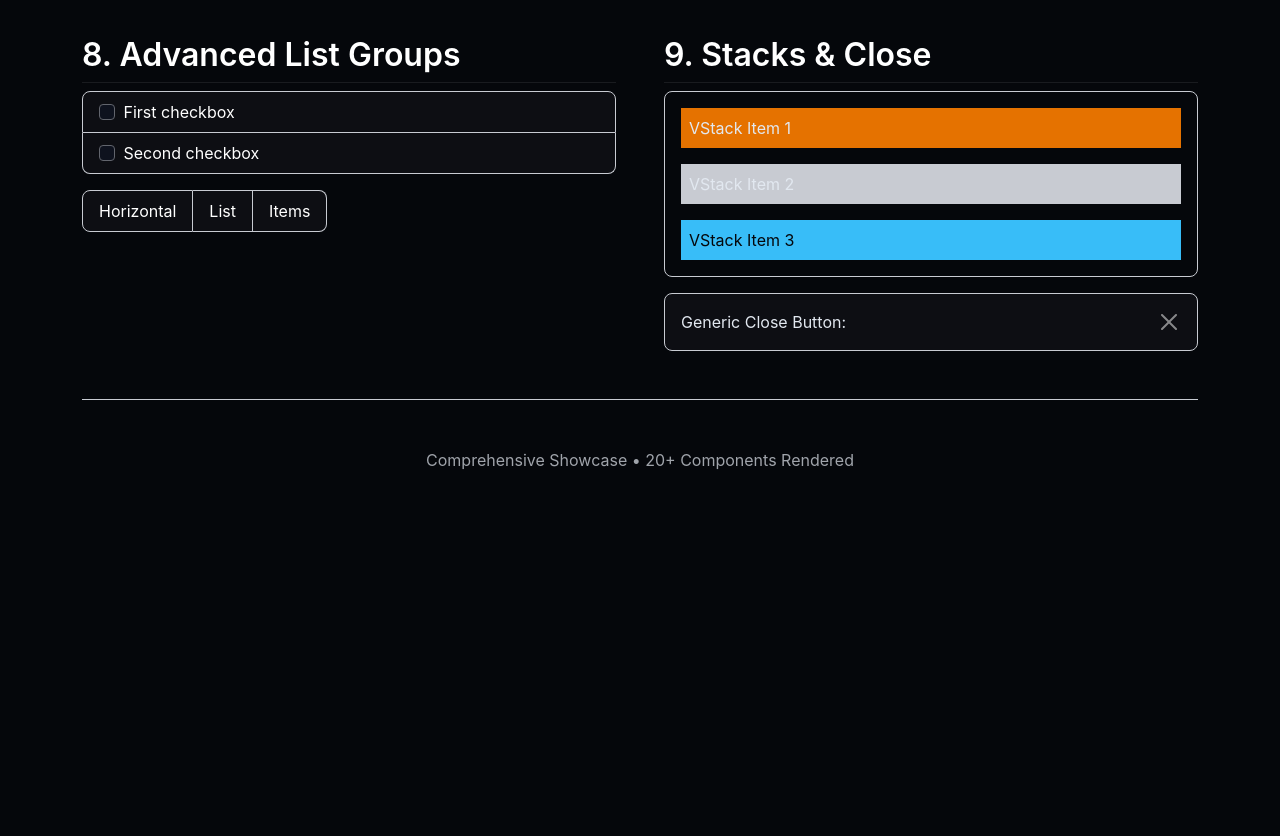
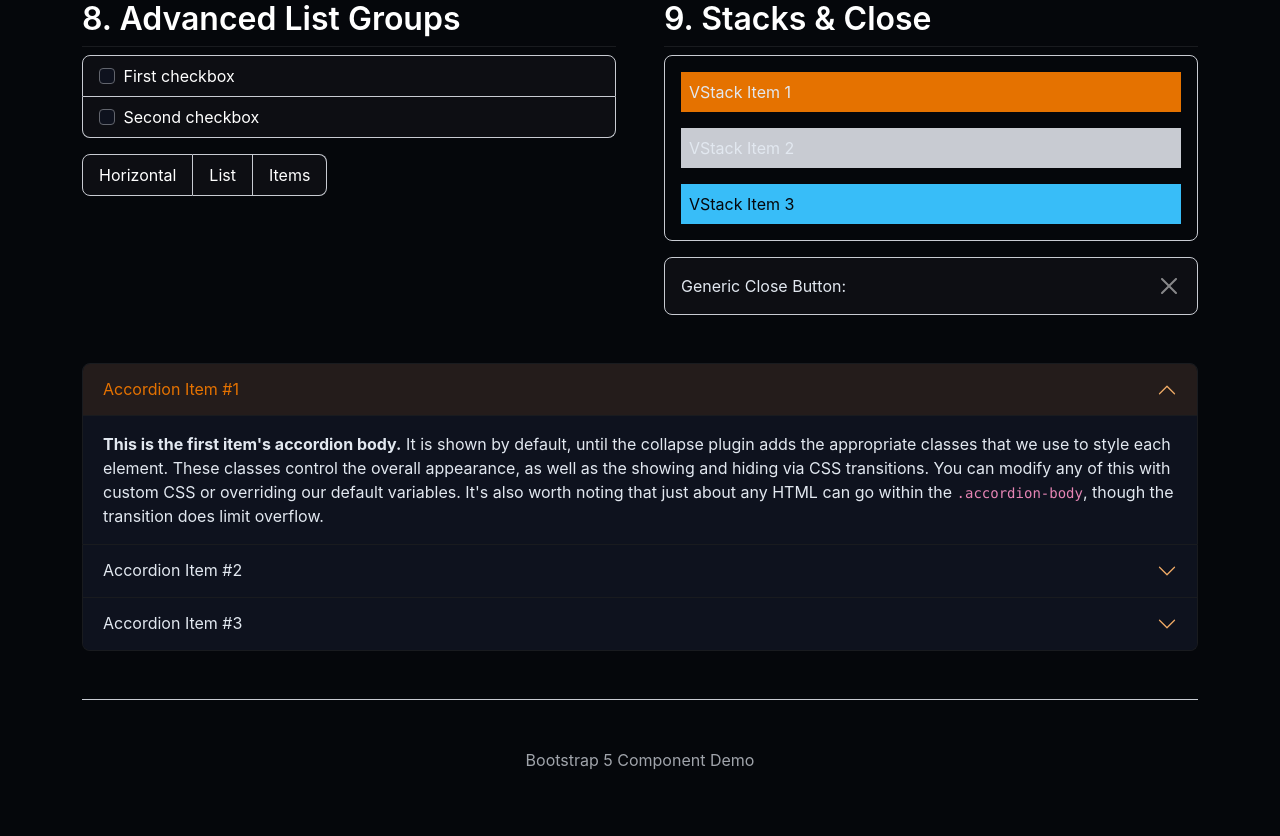
Before and after one commit to todbukh/cio-central, a Django app: page / in a window 1280 px wide. Shown: the part 2048-2884 px from the top of the page. Before the commit the page ends 2517 px from the top, so only its background shows below. Run offline with Django 5.2, Linux system fonts and the light colour scheme; style sheets or scripts are compiled from the project's sources; some libraries are stand-ins or nearby versions.

Commit message:
added credit to Gemini for index.html and added accordion component to demo

```diff
--- a/core/templates/core/index.html
+++ b/core/templates/core/index.html
@@ -1,3 +1,4 @@
+{# Generated by Google Gemini to test custom theme overrides #}
 {% extends 'core/base.html' %}
 
 {% block title %}Ultimate Theme Showcase | Component Library{% endblock %}
@@ -6,8 +7,8 @@
 <div class="container py-5">
     <header class="p-5 mb-5 bg-subtle-dark border rounded-3 border-secondary">
         <div class="container-fluid py-5">
-            <h1 class="display-1 fw-bold text-brand-blue">The Master Showcase</h1>
-            <p class="col-md-8 fs-4">This file has been expanded to include every major Bootstrap 5 component. Use this to ensure your <code>_variables.scss</code> overrides are playing nice across the board.</p>
+            <h1 class="display-1 fw-bold text-brand-blue">Bootstrap 5 Showcase</h1>
+            <p class="col-md-8 fs-4">This file showcases many major Bootstrap 5 components. This is to preview the <code>custom.scss</code> overrides to ensure they are working.</p>
             <div class="d-grid gap-2 d-md-flex justify-content-md-start">
                 <button class="btn btn-primary btn-lg px-4 me-md-2" type="button">Primary Action</button>
                 <button class="btn btn-outline-secondary btn-lg px-4" type="button">Secondary Action</button>
@@ -224,8 +225,47 @@
         </div>
     </div>
 
+    <div class="accordion pt-5" id="accordionExample">
+      <div class="accordion-item">
+        <h2 class="accordion-header" id="headingOne">
+          <button class="accordion-button" type="button" data-bs-toggle="collapse" data-bs-target="#collapseOne" aria-expanded="true" aria-controls="collapseOne">
+            Accordion Item #1
+          </button>
+        </h2>
+        <div id="collapseOne" class="accordion-collapse collapse show" aria-labelledby="headingOne" data-bs-parent="#accordionExample">
+          <div class="accordion-body">
+            <strong>This is the first item's accordion body.</strong> It is shown by default, until the collapse plugin adds the appropriate classes that we use to style each element. These classes control the overall appearance, as well as the showing and hiding via CSS transitions. You can modify any of this with custom CSS or overriding our default variables. It's also worth noting that just about any HTML can go within the <code>.accordion-body</code>, though the transition does limit overflow.
+          </div>
+        </div>
+      </div>
+      <div class="accordion-item">
+        <h2 class="accordion-header" id="headingTwo">
+          <button class="accordion-button collapsed" type="button" data-bs-toggle="collapse" data-bs-target="#collapseTwo" aria-expanded="false" aria-controls="collapseTwo">
+            Accordion Item #2
+          </button>
+        </h2>
+        <div id="collapseTwo" class="accordion-collapse collapse" aria-labelledby="headingTwo" data-bs-parent="#accordionExample">
+          <div class="accordion-body">
+            <strong>This is the second item's accordion body.</strong> It is hidden by default, until the collapse plugin adds the appropriate classes that we use to style each element. These classes control the overall appearance, as well as the showing and hiding via CSS transitions. You can modify any of this with custom CSS or overriding our default variables. It's also worth noting that just about any HTML can go within the <code>.accordion-body</code>, though the transition does limit overflow.
+          </div>
+        </div>
+      </div>
+      <div class="accordion-item">
+        <h2 class="accordion-header" id="headingThree">
+          <button class="accordion-button collapsed" type="button" data-bs-toggle="collapse" data-bs-target="#collapseThree" aria-expanded="false" aria-controls="collapseThree">
+            Accordion Item #3
+          </button>
+        </h2>
+        <div id="collapseThree" class="accordion-collapse collapse" aria-labelledby="headingThree" data-bs-parent="#accordionExample">
+          <div class="accordion-body">
+            <strong>This is the third item's accordion body.</strong> It is hidden by default, until the collapse plugin adds the appropriate classes that we use to style each element. These classes control the overall appearance, as well as the showing and hiding via CSS transitions. You can modify any of this with custom CSS or overriding our default variables. It's also worth noting that just about any HTML can go within the <code>.accordion-body</code>, though the transition does limit overflow.
+          </div>
+        </div>
+      </div>
+    </div>
+
     <footer class="mt-5 pt-5 border-top border-secondary text-center text-muted">
-        <p>Comprehensive Showcase &bull; 20+ Components Rendered</p>
+        <p>Bootstrap 5 Component Demo</p>
     </footer>
 </div>
 {% endblock %}
```
